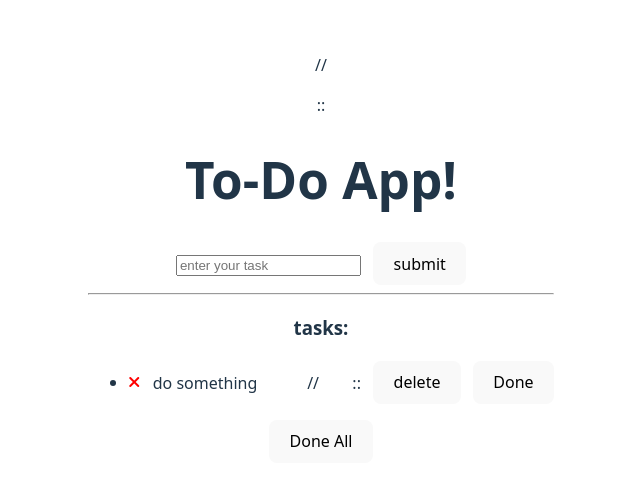
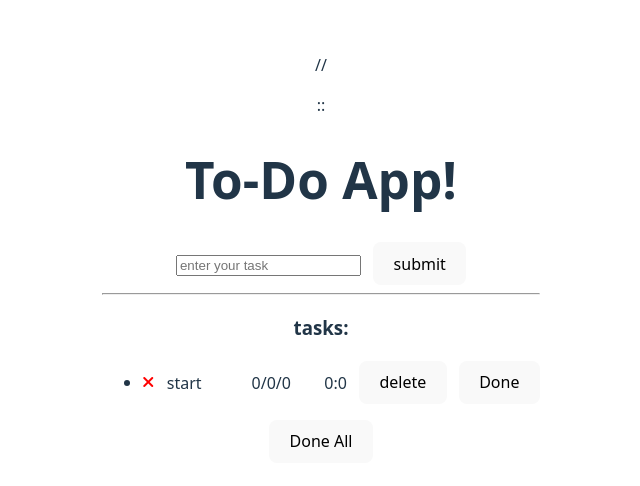
Before and after one commit to harshalsonune55/React_todo, a React (Vite) app: page / in a window 1280 px wide. Shown: the part 150-636 px from the top of the page, without its empty margins (319-959 px from the left). Built offline with nearby package versions, Linux system fonts and the light colour scheme; no server answers.

Commit message:
minore changes

```diff
--- a/src/todo.jsx
+++ b/src/todo.jsx
@@ -39,7 +39,7 @@ export default function Todo(){
 
 
     let [task,settask]=useState("");
-    let [tasktodo,settasktodo]=useState([{task:"do something", id:uuidv4(), isDone:false, atTime:{hours:time.hours,minutes:time.minutes,second:time.seconds} ,atDate:{day:Date.day,month:Date.month,year:Date.year}}]);
+    let [tasktodo,settasktodo]=useState([{task:"start", id:uuidv4(), isDone:false, atTime:{hours:0,minutes:0} ,atDate:{day:0,month:0,year:0}}]);
 
 
 function gettask(event){
@@ -107,7 +107,7 @@ let doneall=()=>{
                         task.isDone?<span><i className="fa-solid fa-check" style={{color:"green"}}></i></span>:<i className="fa-solid fa-xmark" style={{color:"red"}}></i>
                     }&nbsp; &nbsp;<span style={task.isDone ? { textDecoration: "line-through" } : {}}>{task.task}</span>&nbsp; &nbsp;
                     &nbsp; &nbsp; &nbsp; &nbsp; <span>{task.atDate.day}/{task.atDate.month}/{task.atDate.year}</span> &nbsp; &nbsp; &nbsp; &nbsp;
-                    <span>{task.atTime.hours}:{task.atTime.minutes}:{task.atTime.second}</span>&nbsp; &nbsp;
+                    <span>{task.atTime.hours}:{task.atTime.minutes}</span>&nbsp; &nbsp;
                     <span><button onClick={()=>deletetask(task.id)}>delete</button></span>&nbsp; &nbsp;
                     <span><button onClick={()=>donetask(task.id)}>Done</button></span>
                     </li>
```
Also changed, not shown: 1 other file (tests, documents, lock files or other folders).
